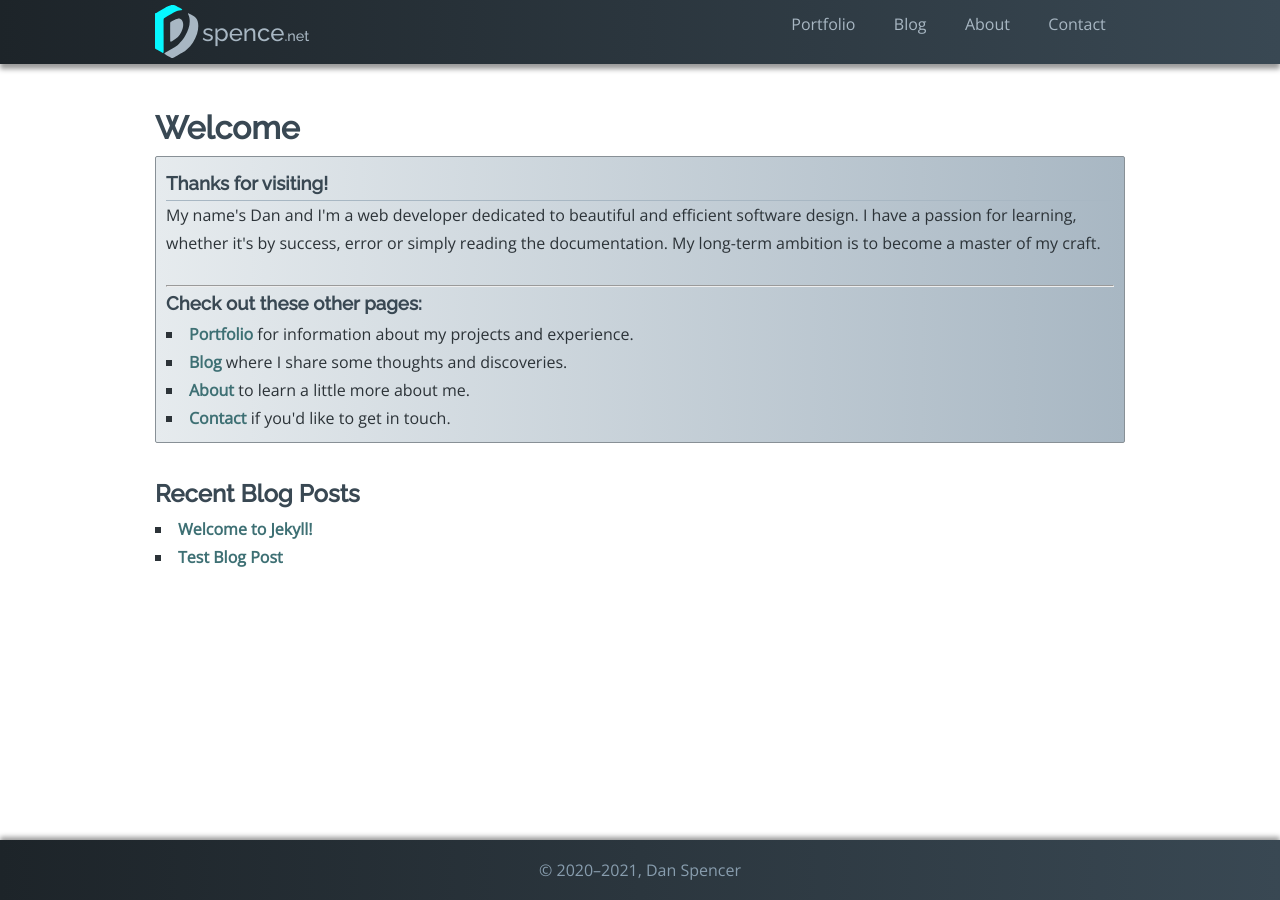
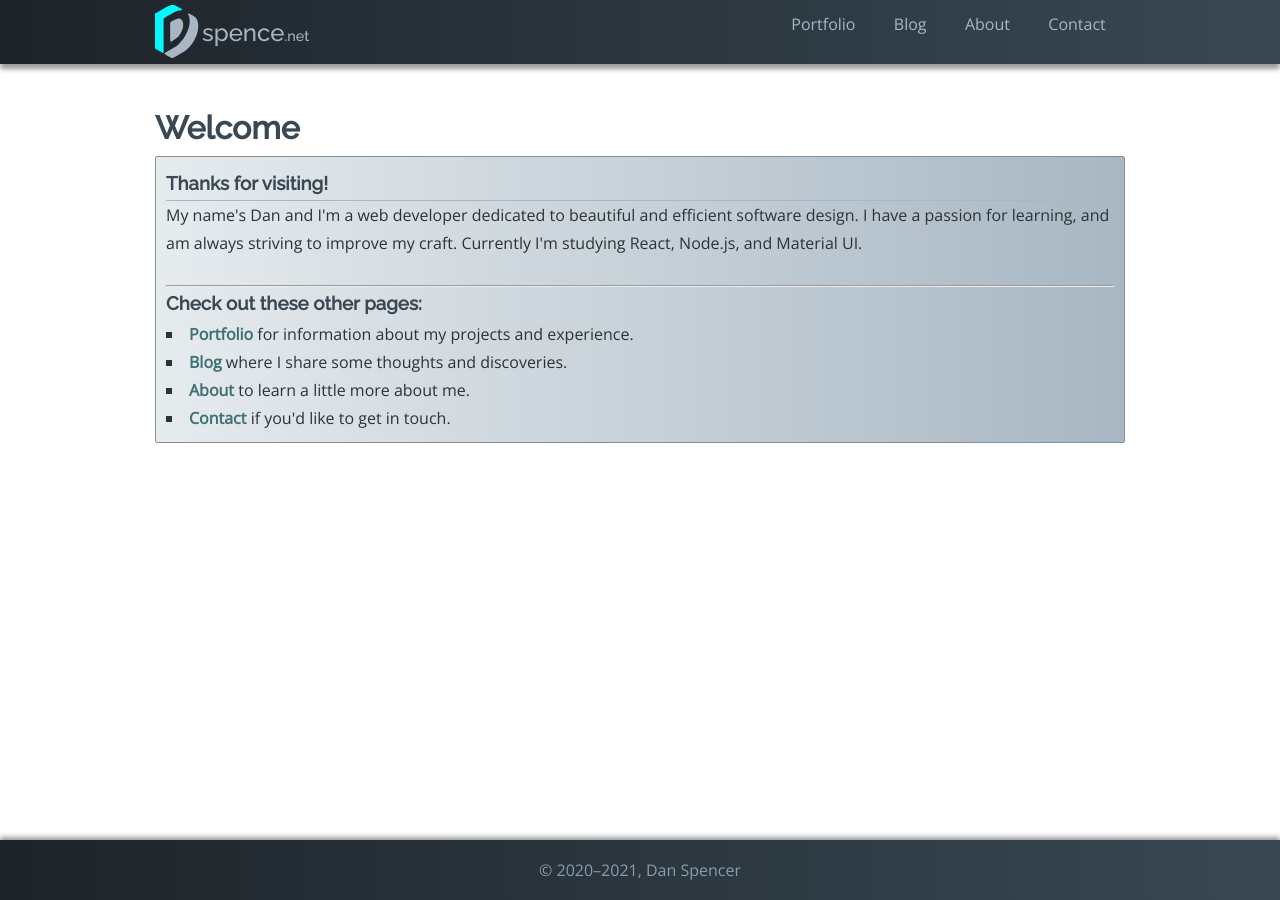
Before and after one commit to daspe/d-spence.github.io, a Jekyll site: the page built from _pages/index.html, in a window 1280 px wide. Built offline with Jekyll 4.4.1, drawn with Linux system fonts in a browser that asks for light colours; some web fonts are replaced.

Commit message:
Removed temp blog posts; Edited site content

```diff
--- a/_data/education.yml
+++ b/_data/education.yml
@@ -14,5 +14,7 @@ schools:
     gpa: 3.6
 certificates:
   - "Harvard CS50 Introduction to Computer Science"
+  - "Complete Web Developer in 2021: Zero to Mastery"
+  - "Electrical Training Alliance Tech Math"
   - "California Electrical Trainee"
   - "OSHA Basic Safety Training"
--- a/_pages/contact.html
+++ b/_pages/contact.html
@@ -18,10 +18,10 @@ permalink: /contact
       <img class="social-network-icon" src="assets/img/github-icon.svg" alt="">
       <span class="social-network-name">GitHub</span>
     </a>
-    <a class="social-network-button button" href="{{ site.stack_url }}" target="_blank">
+    <!-- <a class="social-network-button button" href="{{ site.stack_url }}" target="_blank">
       <img class="social-network-icon" src="assets/img/stack-icon.svg" alt="">
       <span class="social-network-name">stackoverflow</span>
-    </a>
+    </a> -->
     <a class="social-network-button button" href="{{ site.codewars_url }}" target="_blank">
       <img class="social-network-icon" src="assets/img/codewars-icon.svg" alt="">
       <span class="social-network-name">Codewars</span>
--- a/_pages/index.html
+++ b/_pages/index.html
@@ -10,8 +10,8 @@ permalink: /
     <h3 class="welcome-heading">Thanks for visiting!</h3>
     <p>
       My name's Dan and I'm a web developer dedicated to beautiful and efficient software design.
-      I have a passion for learning, whether it's by success, error or simply reading the documentation.
-      My long-term ambition is to become a master of my craft.
+      I have a passion for learning, and am always striving to improve my craft. Currently I'm
+      studying React, Node.js, and Material UI.
     </p><br><hr>
     <h3>Check out these other pages:</h3>
     <ul>
@@ -21,10 +21,12 @@ permalink: /
       <li><a href="/contact">Contact</a> if you'd like to get in touch.</li>
     </ul>
   </div>
+  {% if site.posts[0] %}
   <h2>Recent Blog Posts</h2>
   <ul>
       {% for post in site.posts %}
       <li><a href="{{ post.url }}" class="post-preview">{{ post.title }}</a></li>
       {% endfor %}
   </ul>
+  {% endif %}
 </div>
```
Also changed, not shown: _pages/blog.html (+6 -2 lines), _posts/2020-12-07-test-post.md (deleted, +0 -16 lines), _posts/2020-12-07-welcome-to-jekyll.md (deleted, +0 -29 lines).
